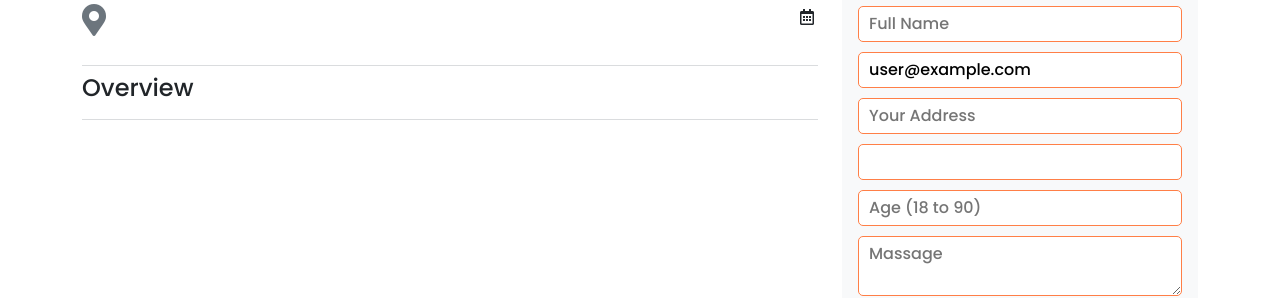
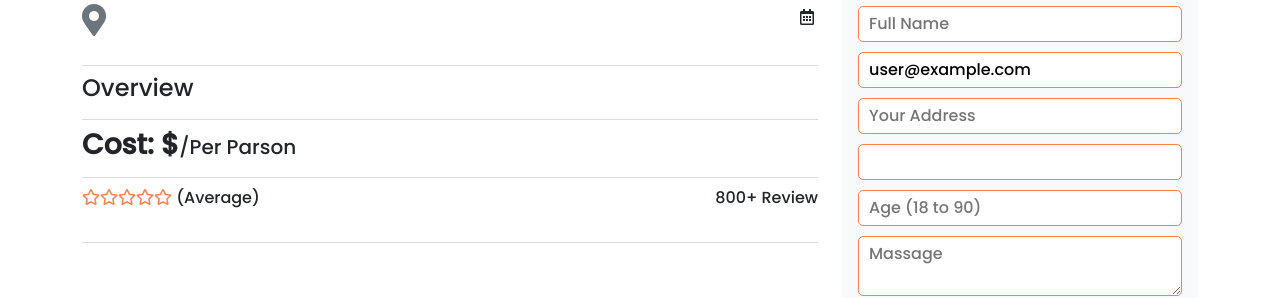
Before and after one commit to Hasibul294/tour-ranger-with-react-firebase-node-mongo-client-side, a React (Create React App) app: page /packages/1 in a window 1280 px wide. Shown: the part 313-611 px from the top of the page. Built offline with nearby package versions, Linux system fonts and the light colour scheme; no server answers; sample sign-in values are in the browser's storage.

Commit message:
env file added

```diff
--- a/package.json
+++ b/package.json
@@ -13,6 +13,7 @@
     "react-bootstrap": "^2.0.0",
     "react-dom": "^17.0.2",
     "react-hook-form": "^7.18.0",
+    "react-rating": "^2.0.5",
     "react-router-dom": "^5.3.0",
     "react-scripts": "4.0.3",
     "web-vitals": "^1.1.2"
--- a/public/index.html
+++ b/public/index.html
@@ -38,7 +38,7 @@
       integrity="sha384-1BmE4kWBq78iYhFldvKuhfTAU6auU8tT94WrHftjDbrCEXSU1oBoqyl2QvZ6jIW3"
       crossorigin="anonymous"
     />
-    <!-- Font Awesome font  -->
+    <!-- Font Awesome Link  -->
     <link
       rel="stylesheet"
       href="https://use.fontawesome.com/releases/v5.15.4/css/all.css"
--- a/src/firebase/firebase.config.js
+++ b/src/firebase/firebase.config.js
@@ -1,10 +1,10 @@
 const firebaseConfig = {
-  apiKey: "AIzaSyCOgU532obXTeWHoyXd9FScI7bercG6lcU",
-  authDomain: "tour-ranger.firebaseapp.com",
-  projectId: "tour-ranger",
-  storageBucket: "tour-ranger.appspot.com",
-  messagingSenderId: "481940749272",
-  appId: "1:481940749272:web:5c33bb92a2c990e54b90ad",
+  apiKey: process.env.REACT_APP_API_KEY,
+  authDomain: process.env.REACT_APP_AUTH_DOMAIN,
+  projectId: process.env.REACT_APP_PROJECT_ID,
+  storageBucket: process.env.REACT_APP_STORAGE_BUCKET,
+  messagingSenderId: process.env.REACT_APP_MESSAGING_SENDER_ID,
+  appId: process.env.REACT_APP_APP_ID,
 };
 
 export default firebaseConfig;
--- a/src/pages/BookPackage/BookPackage.js
+++ b/src/pages/BookPackage/BookPackage.js
@@ -1,6 +1,7 @@
 import React, { useEffect, useState } from "react";
 import { Col, Container, Row } from "react-bootstrap";
 import { useForm } from "react-hook-form";
+import Rating from "react-rating";
 import { useParams } from "react-router";
 import useAuth from "../../hooks/useAuth";
 import "./BookPackage.css";
@@ -8,11 +9,12 @@ import "./BookPackage.css";
 const BookPackage = () => {
   const { id } = useParams();
   const { user } = useAuth();
-  const { register, handleSubmit } = useForm();
+  const { register, handleSubmit, reset } = useForm();
   const [pack, setPack] = useState();
 
   const onSubmit = (data) => {
     console.log(data);
+    reset();
   };
 
   useEffect(() => {
@@ -42,10 +44,34 @@ const BookPackage = () => {
                   {pack?.duration}
                 </p>
               </div>
-              <hr className="text-secondary mb-2" />
-              <h4 className="text-start">Overview</h4>
-              <p className="text-start">{pack?.description}</p>
-              <hr className="text-secondary mb-2" />
+              <div className="text-start">
+                <hr className="text-secondary mb-2" />
+                <h4>Overview</h4>
+                <p>{pack?.description}</p>
+                <hr className="text-secondary mb-2" />
+                <h3 className="fw-bold">
+                  Cost: ${pack?.cost}
+                  <span className="fs-5 fw-lighter">/Per Parson</span>{" "}
+                </h3>
+                <hr className="text-secondary mb-2" />
+                <div className="text-start d-flex justify-content-between">
+                  <div>
+                    <Rating
+                      initialRating={pack?.rating}
+                      readonly
+                      emptySymbol="text-color far fa-star"
+                      fullSymbol="text-color fas fa-star"
+                    />
+                    {pack?.rating > 4.5 ? (
+                      <span> (Excellent)</span>
+                    ) : (
+                      <span> (Average)</span>
+                    )}
+                  </div>
+                  <p>800+ Review</p>
+                </div>
+                <hr className="text-secondary mb-2" />
+              </div>
             </div>
           </Col>
           <Col md={5} lg={4}>
--- a/src/pages/Home/Package/Package.js
+++ b/src/pages/Home/Package/Package.js
@@ -5,7 +5,7 @@ import icon from "../../../images/booking.png";
 import "./Package.css";
 
 const Package = ({ item }) => {
-  const { _id, title, cost, duration, description, img } = item;
+  const { _id, title, cost, duration, description, img, rating } = item;
   const history = useHistory();
   const handleBooking = (id) => {
     history.push(`/packages/${id}`);
@@ -32,13 +32,15 @@ const Package = ({ item }) => {
           <Card.Text className="text-start">
             {description.slice(0, 138)}.....
           </Card.Text>
-          <p>ID: {_id}</p>
-          <p></p>
+          <p className="text-start text-color">
+            {rating}K+
+            <span className="text-secondary">Rating</span>{" "}
+          </p>
           <button
             onClick={() => handleBooking(_id)}
-            className="btn bg-orange text-white d-block ms-auto"
+            className="btn bg-orange text-white d-block"
           >
-            Booking
+            Book Now
             <img className="ms-2" src={icon} alt="" />
           </button>
         </Card.Body>
```
Also changed, not shown: 1 other file (tests, documents, lock files or other folders).
